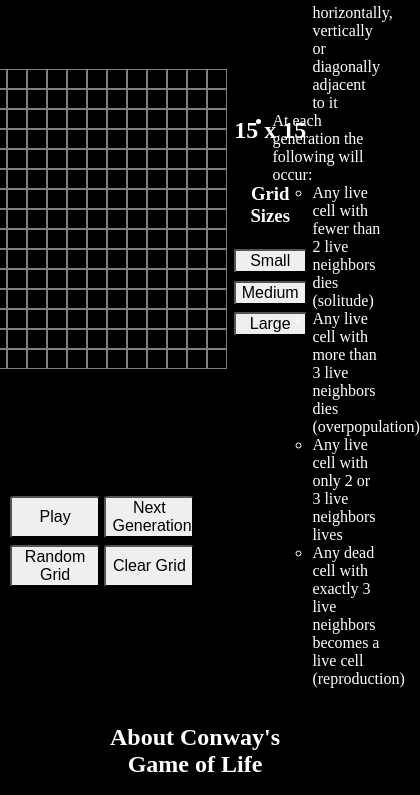
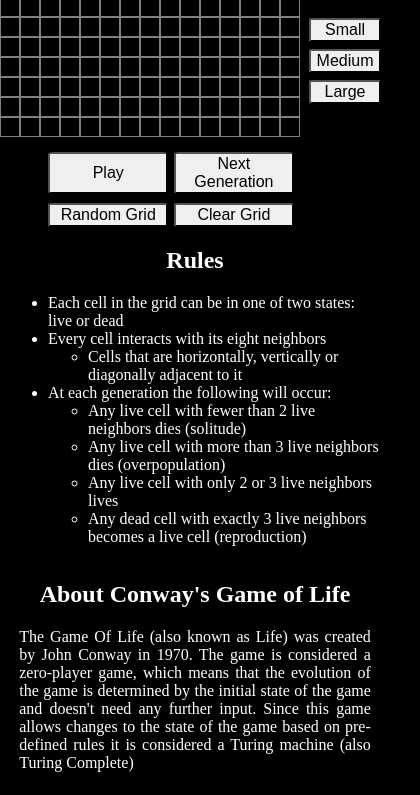
Before and after one commit to jduell12/CS_Build_Week_1, a React app in the folder game-of-life/: page / in a window 390 px wide. Shown: the part 323-1118 px from the top of the page, 420 px wide, since content can reach past the window. Built offline with nearby package versions, Linux system fonts and the light colour scheme.

Commit message:
added responsiveness

```diff
--- a/game-of-life/src/less/about.less
+++ b/game-of-life/src/less/about.less
@@ -5,4 +5,8 @@
 
   text-align: justify;
   margin: 3% 25%;
+
+  @media (max-width: 700px) {
+    margin: 0 3%;
+  }
 }
--- a/game-of-life/src/less/game.less
+++ b/game-of-life/src/less/game.less
@@ -70,4 +70,18 @@
       text-align: initial;
     }
   } //end of rules id
+
+  @media (max-width: 700px) {
+    flex-direction: column;
+    justify-content: center;
+    align-items: center;
+
+    #game {
+      width: 80%;
+    }
+
+    #rules {
+      width: 100%;
+    }
+  }
 }
```
Also changed, not shown: game-of-life/src/stylesheet/index.css.
